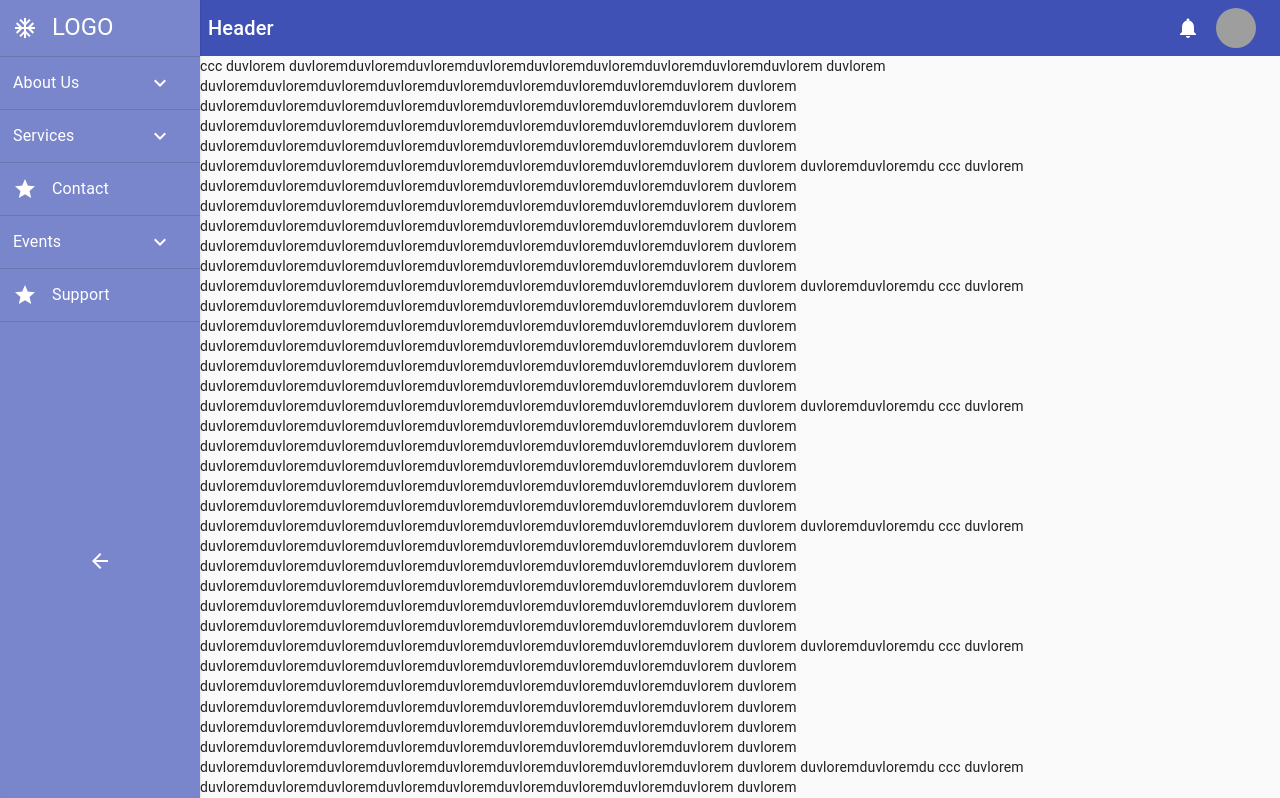
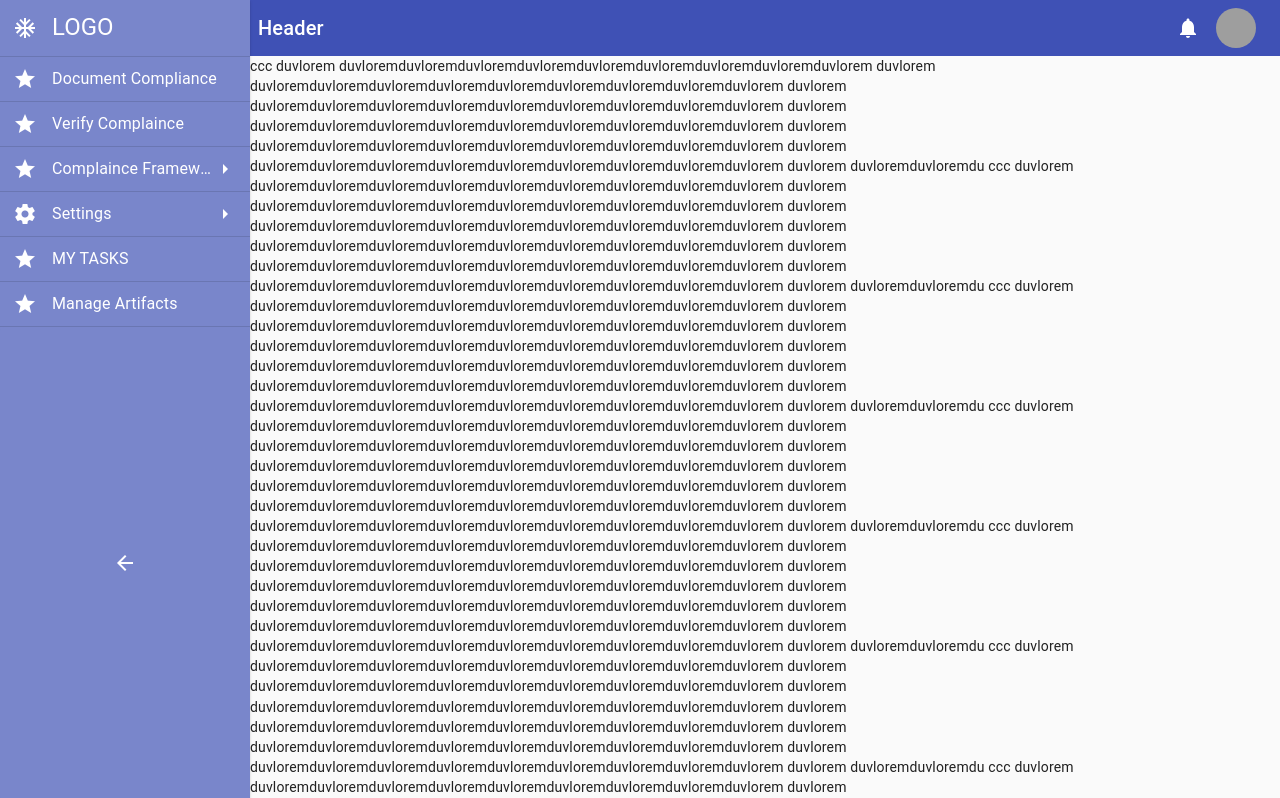
Before and after one commit to sheikhmohammadirfan/CNCMIRFAN, a React (Create React App) app: page / in a window 1280 px wide. Shown: the top 798 px of the page. Built offline with nearby package versions, Linux system fonts and the light colour scheme; sample sign-in values are in the browser's storage; grey boxes are pictures that could not be loaded.

Commit message:
Sidebar submenu converted to Popup type

```diff
--- a/src/App.jsx
+++ b/src/App.jsx
@@ -19,7 +19,7 @@ import ProtectedRoutes from "./Components/ProtectedRoutes";
  * */
 let themes = createTheme({
   sidebarSmall: 50,
-  sidebarLarge: 200,
+  sidebarLarge: 250,
   textOnPrimary: "#ffffff",
 });
 themes = responsiveFontSizes(themes);
--- a/src/Components/Sidebar.jsx
+++ b/src/Components/Sidebar.jsx
@@ -11,6 +11,8 @@ import {
   Tooltip,
   Typography,
   useMediaQuery,
+  withStyles,
+  ClickAwayListener,
 } from "@material-ui/core";
 import AcUnitIcon from "@material-ui/icons/AcUnit";
 import React from "react";
@@ -37,7 +39,7 @@ const useStyles = makeStyles((theme) => {
       background: theme.palette.primary.light,
       color: theme.textOnPrimary,
       // Set Icon color
-      "& .MuiIcon-root, & .MuiListItemIcon-root": {
+      "& .MuiButton-root .MuiIcon-root, & .MuiListItemIcon-root": {
         color: theme.textOnPrimary,
         minWidth: 3 * iconPadding,
       },
@@ -80,31 +82,17 @@ const useStyles = makeStyles((theme) => {
     // Sidebar btn to navigate
     link: {
       // Decrease left & right padding so that, it look center on minimize
-      "& > .MuiListItem-root": {
+      "& .MuiListItem-root": {
         paddingLeft: iconPadding,
         paddingRight: iconPadding,
       },
       // Hover effect on list btn
-      "& > .MuiListItem-root:hover": {
+      "& .MuiListItem-root:hover": {
         backgroundColor: "rgba(255, 255, 255, 0.2)",
       },
-
-      // Sub menu backgroud style
-      "& .subMenu, & .menuOpen": {
-        backgroundColor: "rgba(255, 255, 255, 0.1)",
-      },
-      // Add margin bottom to submenu if it is not empty
-      "& .subMenu:not(:empty)": { paddingBottom: theme.spacing(1) },
-      // Decrease vertical space in sub menu btn
-      "& .subMenu": {
-        "& .MuiListItem-root": {
-          paddingTop: 0,
-          paddingBottom: 0,
-          "& .MuiListItemText-root": {
-            marginTop: theme.spacing(1 / 4),
-            marginBottom: theme.spacing(1 / 4),
-          },
-        },
+      // Reduce height of list btn
+      "& .MuiListItemText-root": {
+        margin: 0,
       },
     },
 
@@ -127,7 +115,7 @@ const useStyles = makeStyles((theme) => {
     },
 
     // Stick toggle btn to bottom & make it grow to available height
-    toggleSidebar: {
+    togglerBtn: {
       bottom: 0,
       flexGrow: 1,
     },
@@ -135,75 +123,83 @@ const useStyles = makeStyles((theme) => {
 });
 
 /**
- * Submenu Component
+ * Customize Tooltip to make sidebar popup
  * */
-const SubMenu = ({ sidebarStatus, data: { title, icon } }) => {
-  // Get styles
-  const classes = useStyles();
-
-  return (
-    <Tooltip title={!sidebarStatus ? title : ""} arrow placement="right">
-      <div className={classes.link}>
-        <ListItem button>
-          <ListItemIcon>
-            <Icon>{icon}</Icon>
-          </ListItemIcon>
-          <ListItemText>
-            <Typography noWrap variant="subtitle1">
-              {title}
-            </Typography>
-          </ListItemText>
-        </ListItem>
-      </div>
-    </Tooltip>
-  );
-};
+const PopupTooltip = withStyles((theme) => {
+  const iconPadding = (theme.sidebarSmall - 24) / 2;
+  return {
+    tooltip: {
+      marginLeft: 5,
+      marginRight: 5,
+      padding: 0,
+      background: theme.palette.primary.light,
+      boxShadow: theme.shadows[4],
+      // Set Icon color
+      "& .MuiListItemIcon-root": {
+        minWidth: 3 * iconPadding,
+        color: theme.textOnPrimary,
+      },
+      // Decrease left & right padding so that, it look center on minimize
+      "& .MuiListItem-root": {
+        paddingLeft: iconPadding,
+        paddingRight: iconPadding,
+      },
+      // Hover effect on list btn
+      "& .MuiListItem-root:hover": {
+        backgroundColor: "rgba(255, 255, 255, 0.2)",
+      },
+      // Reduce height of list btn
+      "& .MuiListItemText-root": { margin: 0 },
+      // Make tooltip text small
+      "& .MuiTypography-body2": { padding: theme.spacing(1 / 2) },
+    },
+  };
+})(Tooltip);
 
 /**
  * Menu Component
  * */
-const Menu = ({ sidebarStatus, data: { title, icon, subNav } }) => {
+const Menu = ({ sidebarStatus = true, data: { title, icon, subNav } }) => {
   // Get styles
   const classes = useStyles();
 
-  // React states to open & close sub menu
-  const [open, setopen] = useState(false);
+  const [showTooltip, toggleTooltip] = useState(false);
 
   return (
-    <div className={classes.link}>
-      {(sidebarStatus || !subNav) && (
-        <>
-          <Divider />
-          <Tooltip title={!sidebarStatus ? title : ""} placement="right">
-            <ListItem
-              button
-              className={open ? "menuOpen" : ""}
-              onClick={() => subNav && setopen(!open)}
-            >
-              {icon && (
-                <ListItemIcon>
-                  <Icon>{icon}</Icon>
-                </ListItemIcon>
-              )}
-              <ListItemText>
-                <Typography noWrap variant="subtitle1">
-                  {title}
-                </Typography>
-              </ListItemText>
-              {subNav && <Icon>{open ? "expand_less" : "expand_more"}</Icon>}
-            </ListItem>
-          </Tooltip>
-        </>
-      )}
-      {open && (
-        <div className="subMenu">
-          {subNav &&
-            subNav.map((data, index) => (
-              <SubMenu sidebarStatus={sidebarStatus} data={data} key={index} />
+    <PopupTooltip
+      title={
+        subNav ? (
+          <List className={classes.link}>
+            {subNav.map((val, index) => (
+              <Menu data={val} key={index} />
             ))}
-        </div>
-      )}
-    </div>
+          </List>
+        ) : !sidebarStatus ? (
+          <Typography noWrap variant="body2">
+            {title}
+          </Typography>
+        ) : (
+          ""
+        )
+      }
+      placement="right"
+      interactive
+      onClose={() => toggleTooltip(false)}
+      onOpen={() => toggleTooltip(true)}
+      open={showTooltip}
+    >
+      <ListItem button>
+        <ListItemIcon>
+          <Icon>{icon}</Icon>
+        </ListItemIcon>
+        <ListItemText>
+          <Typography noWrap variant="subtitle1">
+            {title}
+          </Typography>
+        </ListItemText>
+        {subNav && <Icon>arrow_right</Icon>}
+      </ListItem>
+    </PopupTooltip>
   );
 };
 
@@ -234,16 +230,15 @@ function Sidebar() {
       </ListItem>
       <List style={{ padding: 0 }}>
         {SidebarData.map((data, index) => (
-          <Menu
-            sidebarStatus={(open && !xs) || (!open && xs)}
-            data={data}
-            key={index}
-          />
+          <div className={classes.link} key={index}>
+            <Divider />
+            <Menu sidebarStatus={(open && !xs) || (!open && xs)} data={data} />
+          </div>
         ))}
       </List>
       <Divider />
       <Button
-        className={`${classes.sidebarBtn} ${classes.toggleSidebar}`}
+        className={`${classes.sidebarBtn} ${classes.togglerBtn}`}
         onClick={() => setopen(!open)}
       >
         <Icon>
--- a/src/Service/login.service.jsx
+++ b/src/Service/login.service.jsx
@@ -7,8 +7,9 @@ class AppService {
     return axios
       .post("/auth/login", { email, password })
       .then((res) => {
+        console.log(res);
         // Save JWT token
-        localStorage.setItem("accessToken", res.data.accessToken);
+        localStorage.setItem("accessToken", res.data.accesToken);
         // Show toast
         toast("Welcome", {
           toastId: "login-toast",
--- a/src/assets/SidebarData.js
+++ b/src/assets/SidebarData.js
@@ -1,86 +1,141 @@
 export const SidebarData = [
   {
-    title: "About Us",
+    icon: "star",
+    title: "Document Compliance",
     path: "/about-us",
+  },
+  {
+    icon: "star",
+    title: "Verify Complaince",
+    path: "/services",
+  },
+  {
+    title: "Complaince Framework",
+    path: "/contact",
+    icon: "star",
     subNav: [
       {
-        title: "Our Aim",
-        path: "/about-us/aim",
+        title: "FEDRAMP / FISMA",
+        path: "/services/services1",
         icon: "star",
       },
       {
-        title: "Our Vision",
-        path: "/about-us/vision",
+        title: "HIPAA",
+        path: "/services/services2",
+        icon: "star",
+      },
+      {
+        title: "PCI DSS",
+        path: "/services/services3",
+        icon: "star",
+      },
+      {
+        title: "ISO 27001",
+        path: "/services/services3",
+        icon: "star",
+        subNav: [
+          {
+            title: "Compliance",
+            path: "/events",
+            icon: "star",
+          },
+          {
+            title: "MY TASKS",
+            path: "/events",
+            icon: "star",
+          },
+          {
+            title: "MY TASKS",
+            path: "/events",
+            icon: "star",
+          },
+          {
+            title: "MY TASKS",
+            path: "/events",
+            icon: "star",
+          },
+        ],
+      },
+    ],
+  },
+  {
+    title: "Settings",
+    path: "",
+    icon: "settings",
+    subNav: [
+      {
+        title: "Compliance",
+        path: "/events",
+        icon: "star",
+        subNav: [
+          {
+            title: "Compliance",
+            path: "/events",
+            icon: "star",
+          },
+          {
+            title: "MY TASKS",
+            path: "/events",
+            icon: "star",
+          },
+          {
+            title: "MY TASKS",
+            path: "/events",
+            icon: "star",
+          },
+          {
+            title: "MY TASKS",
+            path: "/events",
             icon: "star",
           },
         ],
       },
       {
-    title: "Services",
-    path: "/services",
+        title: "MY TASKS",
+        path: "/events",
+        icon: "star",
+      },
+      {
+        title: "MY TASKS",
+        path: "/events",
+        icon: "star",
         subNav: [
           {
-        title: "Service 1",
-        path: "/services/services1",
+            title: "Compliance",
+            path: "/events",
             icon: "star",
-        cName: "sub-nav",
           },
           {
-        title: "Service 2",
-        path: "/services/services2",
+            title: "MY TASKS",
+            path: "/events",
             icon: "star",
-        cName: "sub-nav",
           },
           {
-        title: "Service 3",
-        path: "/services/services3",
+            title: "MY TASKS",
+            path: "/events",
+            icon: "star",
+          },
+          {
+            title: "MY TASKS",
+            path: "/events",
+            icon: "star",
+          },
+        ]
+      },
+      {
+        title: "MY TASKS",
+        path: "/events",
         icon: "star",
       },
     ],
   },
   {
-    title: "Contact",
-    path: "/contact",
+    title: "MY TASKS",
+    path: "/events",
     icon: "star",
   },
   {
-    title: "Events",
-    path: "/events",
-    subNav: [
-      {
-        title: "Event 1",
-        path: "/events/events1",
-        icon: "star",
-      },
-      {
-        title: "Event 2",
-        path: "/events/events2",
-        icon: "star",
-      },
-      {
-        title: "Event 3",
-        path: "/events/events3",
-        icon: "star",
-      },
-      {
-        title: "Event 4",
-        path: "/events/events4",
-        icon: "star",
-      },
-      {
-        title: "Event 4",
-        path: "/events/events4",
-        icon: "star",
-      },
-      {
-        title: "Event 5",
-        path: "/events/events5",
-        icon: "star",
-      },
-    ],
-  },
-  {
-    title: "Support",
+    title: "Manage Artifacts",
     path: "/support",
     icon: "star",
   },
```
Lines whose indentation alone changed are shown as unchanged.
